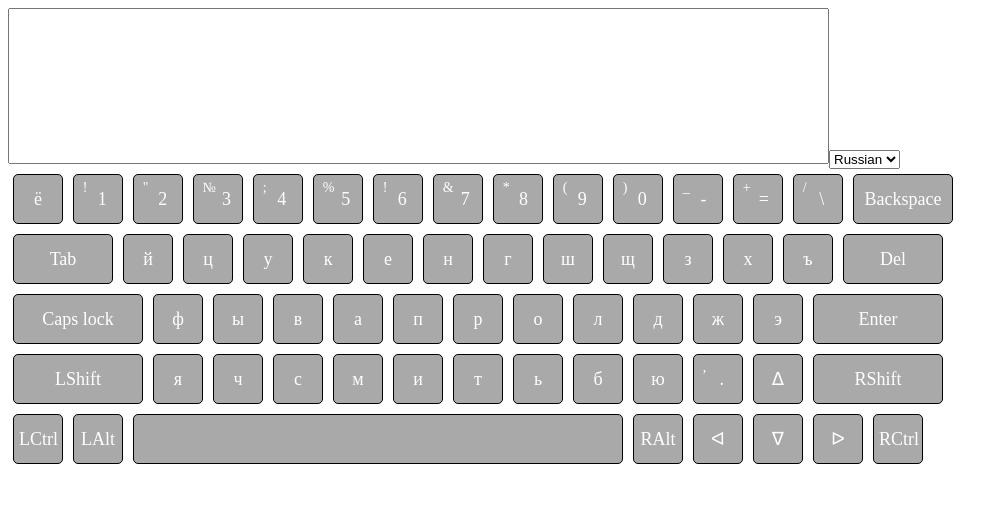
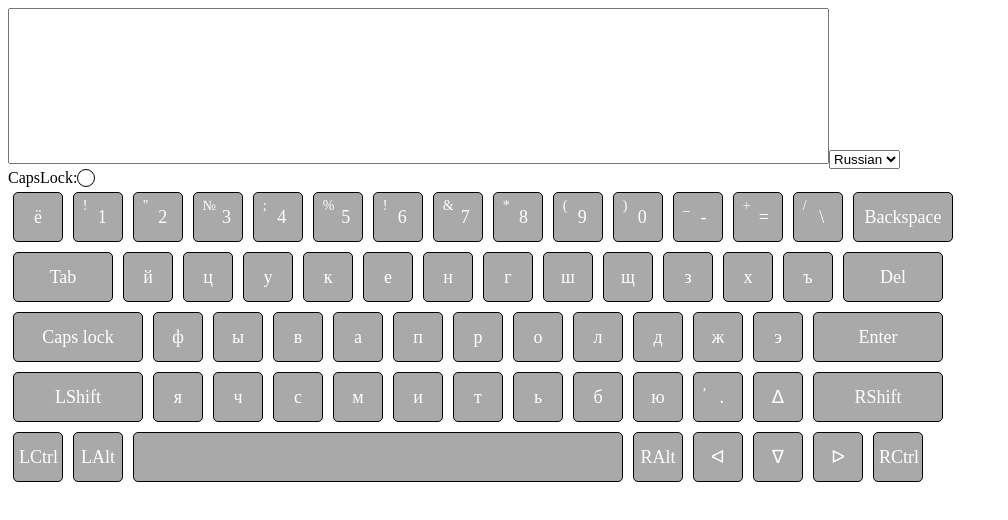
Before and after one commit to NovikovStan/virtual-keyboard_old, a website: page index.html in a window 1280 px wide. Shown: the whole page, without its empty margins (0-1008 px from the left). Drawn offline with Linux system fonts and the light colour scheme.

```diff
--- a/script.js
+++ b/script.js
@@ -1,4 +1,5 @@
 window.onload = function () {
+  let capsLock = false;
   let textField = drawTextField(document.querySelector("body"));
   let languageField = document.createElement("select");
   languageField.classList.add("language-field");
@@ -11,6 +12,15 @@
   languageOption.textContent = "English";
   languageField.append(languageOption);
   document.querySelector("body").append(languageField);
+  let capsLockIndicatorWrapper = document.createElement('div');
+  capsLockIndicatorWrapper.classList.add('capslock-indicator-wrapper');
+  let capsLockIndicatorLabel = document.createElement('span');
+  capsLockIndicatorLabel.textContent = 'CapsLock:';
+  capsLockIndicatorWrapper.append(capsLockIndicatorLabel);
+  let capsLockIndicator = document.createElement('div');
+  capsLockIndicator.classList.add('capslock-indicator');
+  capsLockIndicatorWrapper.append(capsLockIndicator);
+  document.querySelector("body").append(capsLockIndicatorWrapper);
 
   let keyboard = drawKeyboard(
     document.querySelector("body"),
@@ -340,7 +350,11 @@
   {
     utility: true,
     size: "tripplesize",
-    action: function () {},
+    status: false,
+    action: function () {
+      this.status = !this.status;
+      document.querySelector(".capslock-indicator").classList.toggle("green");
+    },
     name: "Caps lock",
     code: "20",
   },
--- a/style.css
+++ b/style.css
@@ -52,3 +52,17 @@
 .spacebar {
     flex-basis: 490px;
 }
+
+.capslock-indicator-wrapper {
+    display: flex;
+}
+
+.capslock-indicator {
+    width: 16px;
+    border: 1px solid black;
+    border-radius: 50%;
+}
+
+.green {
+    background-color: green;
+}
```
Also changed, not shown: 1 other file.
